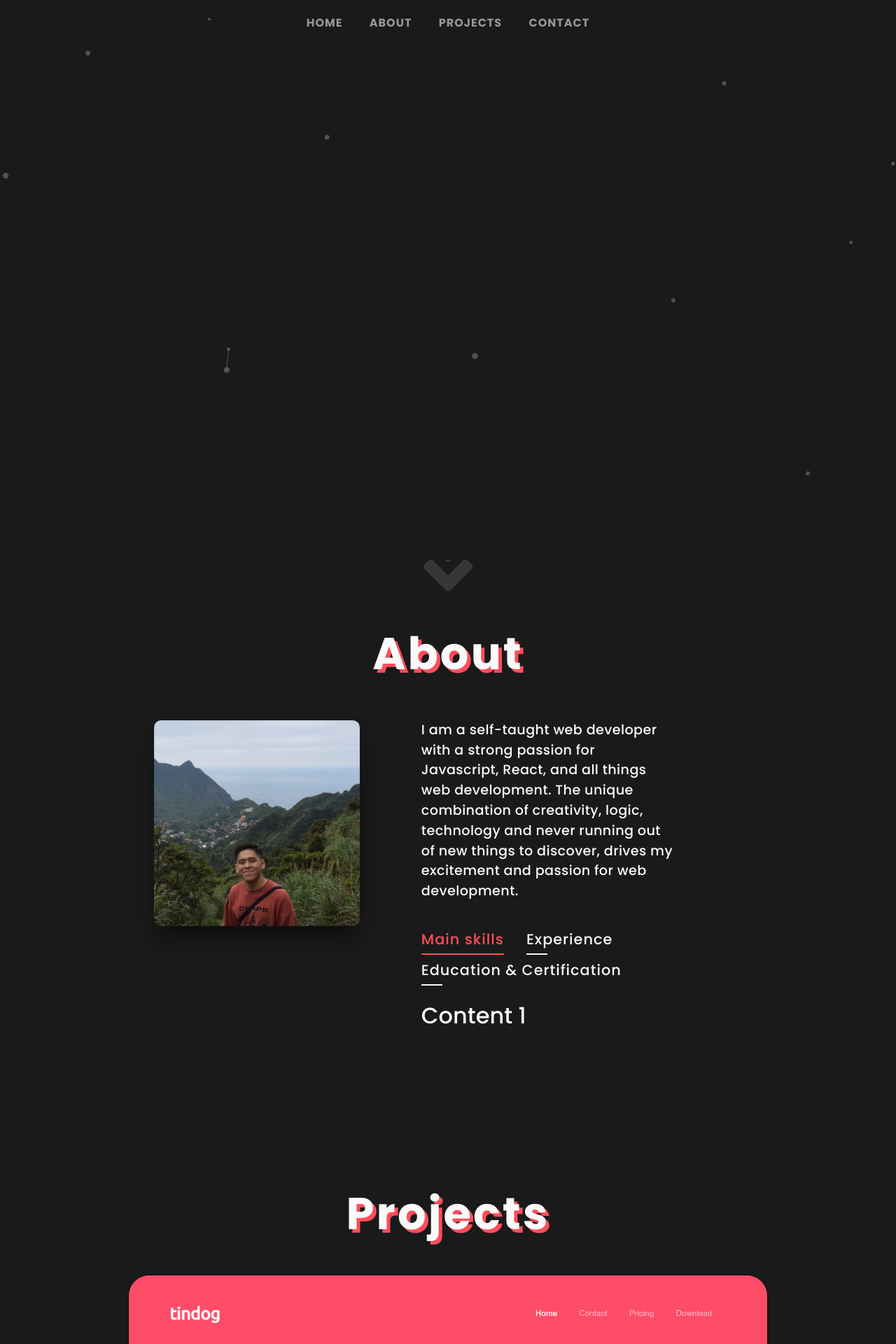
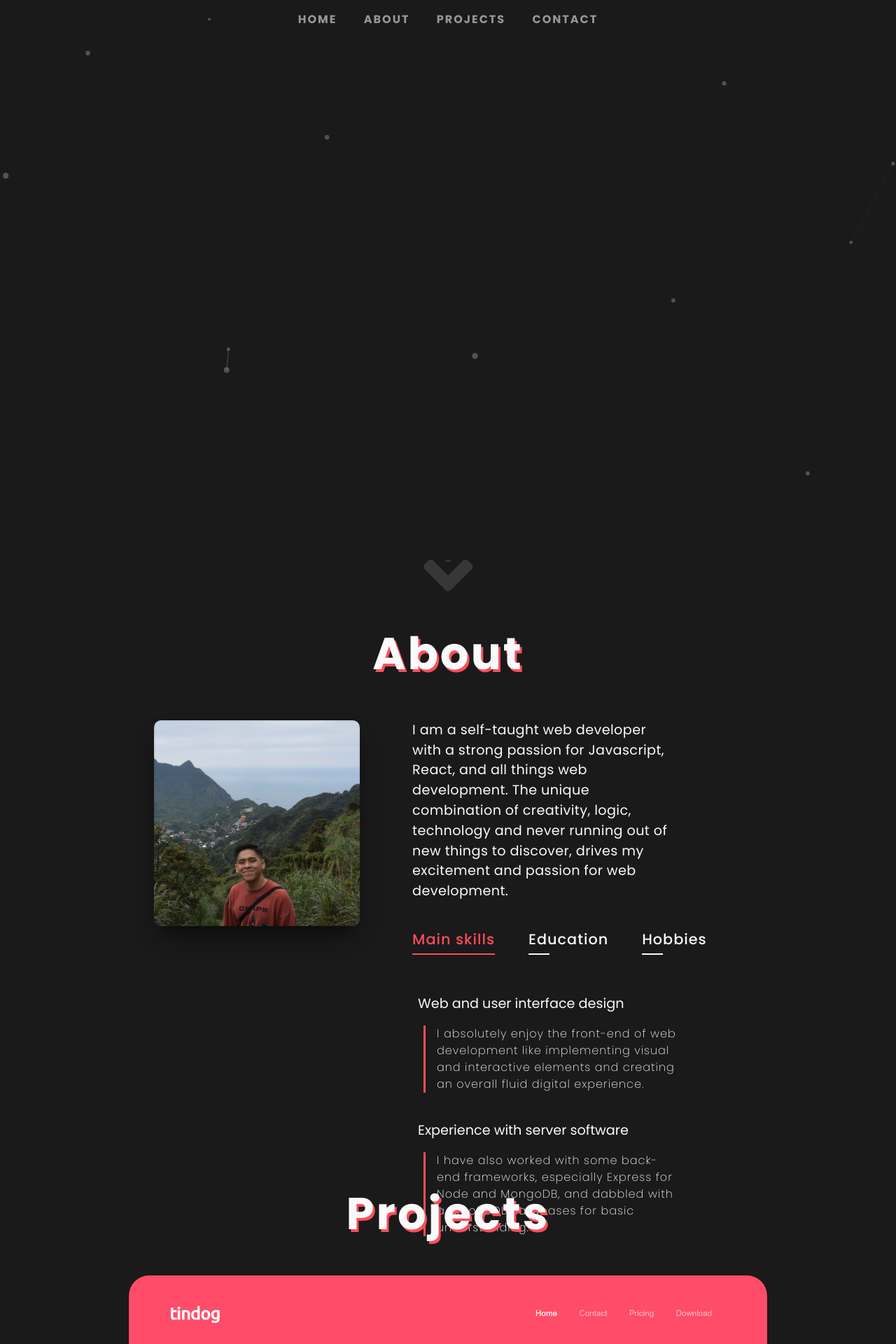
Before and after one commit to dannnsoh/Portfolio, a React (Create React App) app: page / in a window 1280 px wide. Shown: the top 1920 px of the page at 70% size. Built offline with nearby package versions, Linux system fonts and the light colour scheme.

Commit message:
Add content to #About tabs

```diff
--- a/public/index.html
+++ b/public/index.html
@@ -10,7 +10,7 @@
 	<!-- Google Fonts -->
 	<link rel="preconnect" href="https://fonts.googleapis.com">
 	<link rel="preconnect" href="https://fonts.gstatic.com" crossorigin>
-	<link href="https://fonts.googleapis.com/css2?family=Poppins:wght@100;300;400;500;700&display=swap" rel="stylesheet">
+	<link href="https://fonts.googleapis.com/css2?family=Poppins:wght@200;300;400;500;600;700&display=swap" rel="stylesheet">
 	<!-- Fontawesome -->
 	<link rel="stylesheet" href="https://pro.fontawesome.com/releases/v5.10.0/css/all.css" integrity="sha384-AYmEC3Yw5cVb3ZcuHtOA93w35dYTsvhLPVnYs9eStHfGJvOvKxVfELGroGkvsg+p" crossorigin="anonymous"/>
 	<!-- Animate.css -->
--- a/public/stylesheets/styles.css
+++ b/public/stylesheets/styles.css
@@ -50,16 +50,29 @@ body {
 .navlink {
 	font-weight: 700;
 	margin: 0 0.7rem;
-	letter-spacing: 1px;
+	letter-spacing: 2px;
 	transition: all 0.25s;
-	border-top: solid 5px #1a1a1a;
 	animation: fadeInDown;
 	animation-duration: 0.8s;
+	position: relative;
 }
 
-.navlink:hover {
-	border-top: solid 5px #ff4d5a;
-	transform: translateY(3px);
+.navlink div::before {
+	content: "";
+	position: absolute;
+	top: 1px;
+	left: 0;
+	width: 100%;
+	height: 4px;
+	background-color: #ff4d5a;
+	transition: transform .5s;
+	transform: scaleX(0);
+	transform-origin: right;
+}
+
+.navlink div:hover::before {
+	transform: scaleX(1);
+	transform-origin: left;
 }
 
 /* Titles */
@@ -69,13 +82,8 @@ body {
 	letter-spacing: 3px;
 	margin: 0;
 	position: relative;
-	text-shadow: 5px 5px #ff4d5a;
+	text-shadow: 3px 4px #ff4d5a;
 	transition: all 0.25s;
-}
-
-.section-title:hover {
-	text-shadow: 3px 4px hsl(356, 100%, 65%);
-	transform: translate(3px);
 }
 
 /* Header */
@@ -88,6 +96,7 @@ body {
 	font-weight: 300;
 	text-align: center;
 	font-size: 3.5rem;
+	cursor: default;
 }
 
 .header span {
@@ -139,7 +148,6 @@ body {
 
 .info-header {
 	display: block;
-	font-weight: 500;
 	font-size: 1.2rem;
 	letter-spacing: 0.4px;
 	line-height: 1.8rem;
@@ -148,7 +156,7 @@ body {
 
 /* About - Info */
 .about-info {
-	padding-left: 2.5rem;
+	padding-left: 1.7rem;
 }
 
 .info-tabs {
@@ -156,13 +164,13 @@ body {
 }
 
 .info-tab-list {
-	margin: 0 0 1.5rem;
+	margin: 0 0 2rem;
 	padding: 0;
 }
 
 .info-tab {
 	display: inline-block;
-	margin-right: 2rem;
+	margin-right: 3rem;
 	padding: 6px 0;
 	position: relative;
 	font-weight: 500;
@@ -175,7 +183,6 @@ body {
 
 .info-tab-active {
 	color: #ff4d5a;
-	border-radius: 5px 5px 0 0;
 }
 
 .info-tab:before {
@@ -193,28 +200,37 @@ body {
 	background-color: #ff4d5a;
 }
 
-.info-tab:focus {
-	box-shadow: 0 0 5px hsl(208, 99%, 50%);
-	border-color: hsl(208, 99%, 50%);
-	outline: none;
+.info-panel {
+	display: none;
+	animation: fadeInUp;
+	animation-duration: 1.2s;
 }
 
-.info-tab:focus:after {
-	content: "";
-	position: absolute;
-	height: 5px;
-	left: -4px;
-	right: -4px;
-	bottom: -5px;
-	background: #fff;
+.info-panel-active {
+	display: block;
 }
 
-.info-tab-panel {
-	display: none;
+.info-panel ul {
+	padding: 0;
 }
 
-.info-tab-panel-active {
-	display: block;
+.panel-skills-item {
+	list-style: none;
+	padding-top: 1.5rem;
+}
+
+.panel-skills-item span {
+	padding-left: 0.5rem;
+	font-size: 1.2rem;
+}
+
+.panel-skills-item p {
+	margin: 1rem;
+	margin-right: 0;
+	padding: 0 6.5rem 0 1rem;
+	font-weight: 200;
+	letter-spacing: 1px;
+	border-left: solid 3px #ff4d5a;
 }
 
 /* Projects */
--- /dev/null
+++ b/src/Components/About/Education.tsx
@@ -0,0 +1,9 @@
+const Education = () => {
+	return (
+		<div>
+			<h2>Insert educational background</h2>
+		</div>
+	);
+};
+
+export default Education;
--- /dev/null
+++ b/src/Components/About/Hobbies.tsx
@@ -0,0 +1,9 @@
+const Hobbies = () => {
+	return (
+		<div>
+			<h2>Insert Hobbies</h2>
+		</div>
+	);
+};
+
+export default Hobbies;
--- a/src/Components/About/Info.tsx
+++ b/src/Components/About/Info.tsx
@@ -1,5 +1,8 @@
 import { useState } from "react";
 import { Tab, Tabs, TabList, TabPanel } from "react-tabs";
+import Skills from "./Skills";
+import Education from "./Education";
+import Hobbies from "./Hobbies";
 
 const Info = () => {
 	const [ tabIndex, setTabIndex ] = useState(0);
@@ -14,23 +17,23 @@ const Info = () => {
 			<Tabs
 				className="info-tabs"
 				selectedTabClassName="info-tab-active"
-				selectedTabPanelClassName="info-tab-panel-active"
+				selectedTabPanelClassName="info-panel-active"
 				selectedIndex={tabIndex}
 				onSelect={(index) => setTabIndex(index)}
 			>
 				<TabList className="info-tab-list">
 					<Tab className="info-tab">Main skills</Tab>
-					<Tab className="info-tab">Experience</Tab>
-					<Tab className="info-tab">Education &#38; Certification</Tab>
+					<Tab className="info-tab">Education</Tab>
+					<Tab className="info-tab">Hobbies</Tab>
 				</TabList>
-				<TabPanel className="info-tab-panel">
-					<h2>Content 1</h2>
+				<TabPanel className="info-panel">
+					<Skills />
 				</TabPanel>
-				<TabPanel className="info-tab-panel">
-					<h2>Content 2</h2>
+				<TabPanel className="info-panel">
+					<Education />
 				</TabPanel>
-				<TabPanel className="info-tab-panel">
-					<h2>Content 3</h2>
+				<TabPanel className="info-panel">
+					<Hobbies />
 				</TabPanel>
 			</Tabs>
 		</div>
--- /dev/null
+++ b/src/Components/About/Skills.tsx
@@ -0,0 +1,24 @@
+const Skills = () => {
+	return (
+		<div>
+			<ul>
+				<li className="panel-skills-item">
+					<span>Web and user interface design</span>
+					<p>
+						I absolutely enjoy the front-end of web development like implementing visual and interactive
+						elements and creating an overall fluid digital experience.
+					</p>
+				</li>
+				<li className="panel-skills-item">
+					<span>Experience with server software</span>
+					<p>
+						I have also worked with some back-end frameworks, especially Express for Node and MongoDB, and
+						dabbled with a bit of SQL databases for basic understanding.
+					</p>
+				</li>
+			</ul>
+		</div>
+	);
+};
+
+export default Skills;
--- a/src/Components/Nav/NavLink.tsx
+++ b/src/Components/Nav/NavLink.tsx
@@ -9,7 +9,7 @@ const NavLink = (props: NavProps) => {
 
 	return (
 		<Nav.Link className="navlink" href={id}>
-			{props.name.toUpperCase()}
+			<div>{props.name.toUpperCase()}</div>
 		</Nav.Link>
 	);
 };
```
